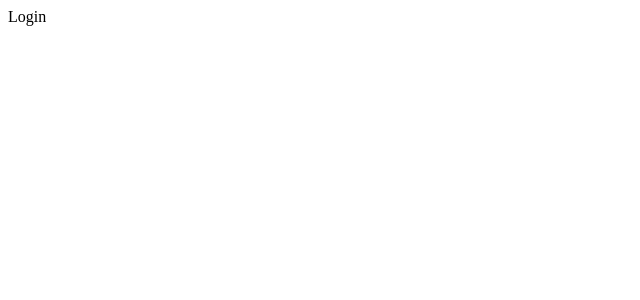
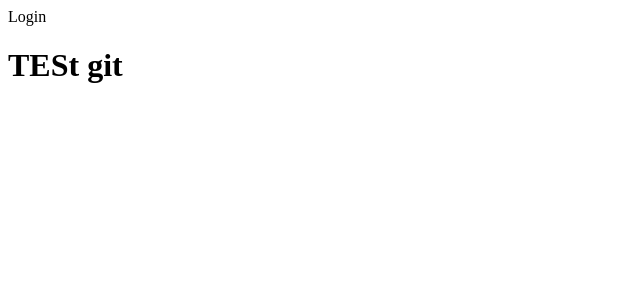
Before and after one commit to lhqbao1/Scientific-Research, a React (Vite) app in the folder frontend/: page /login in a window 1280 px wide. Shown: the top 300 px of the page, without its empty margins (0-640 px from the left). Built offline with nearby package versions, Linux system fonts and the light colour scheme.

Commit message:
test: first commit

```diff
--- a/frontend/src/pages/Login/Login.jsx
+++ b/frontend/src/pages/Login/Login.jsx
@@ -1,6 +1,10 @@
 const Login = () => {
     return (
-        <>Login</>
+        <>
+        Login
+        <h1>TESt git</h1>
+        </>
+
     )
 }
 
```
